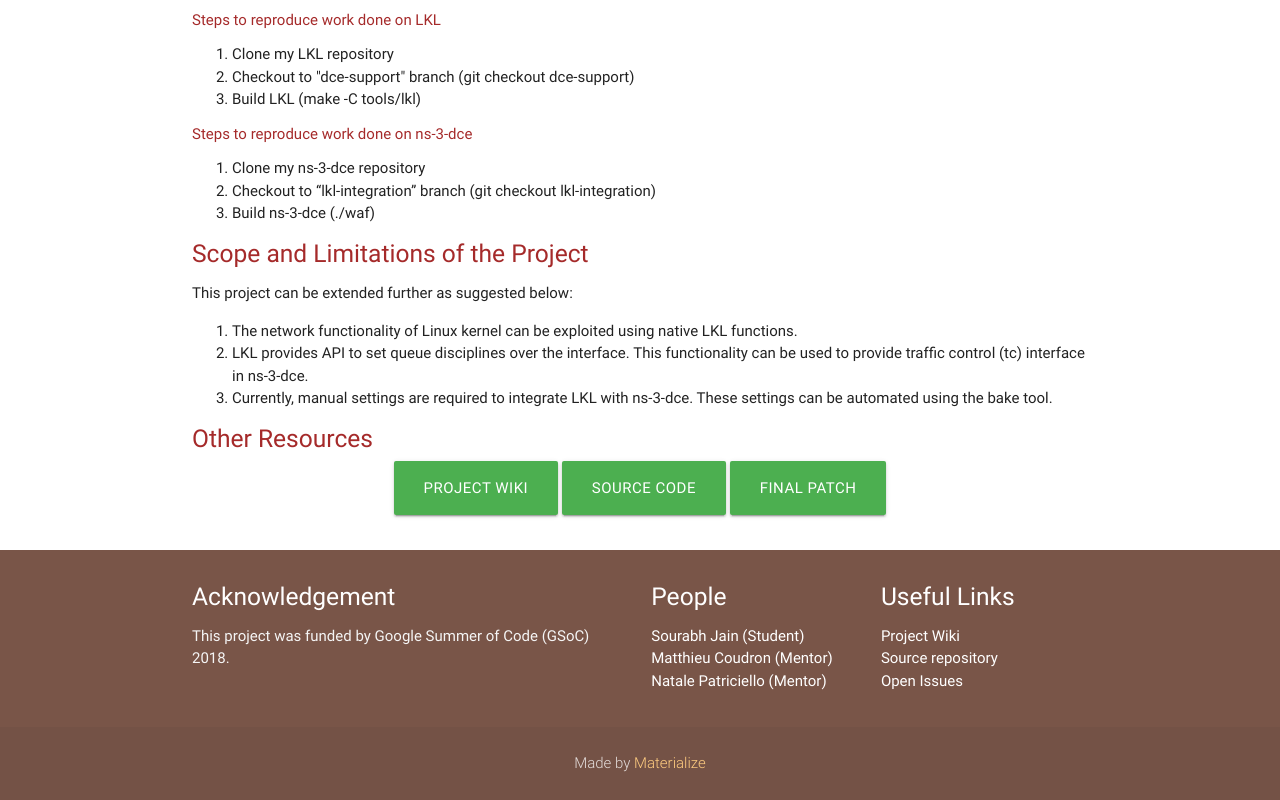
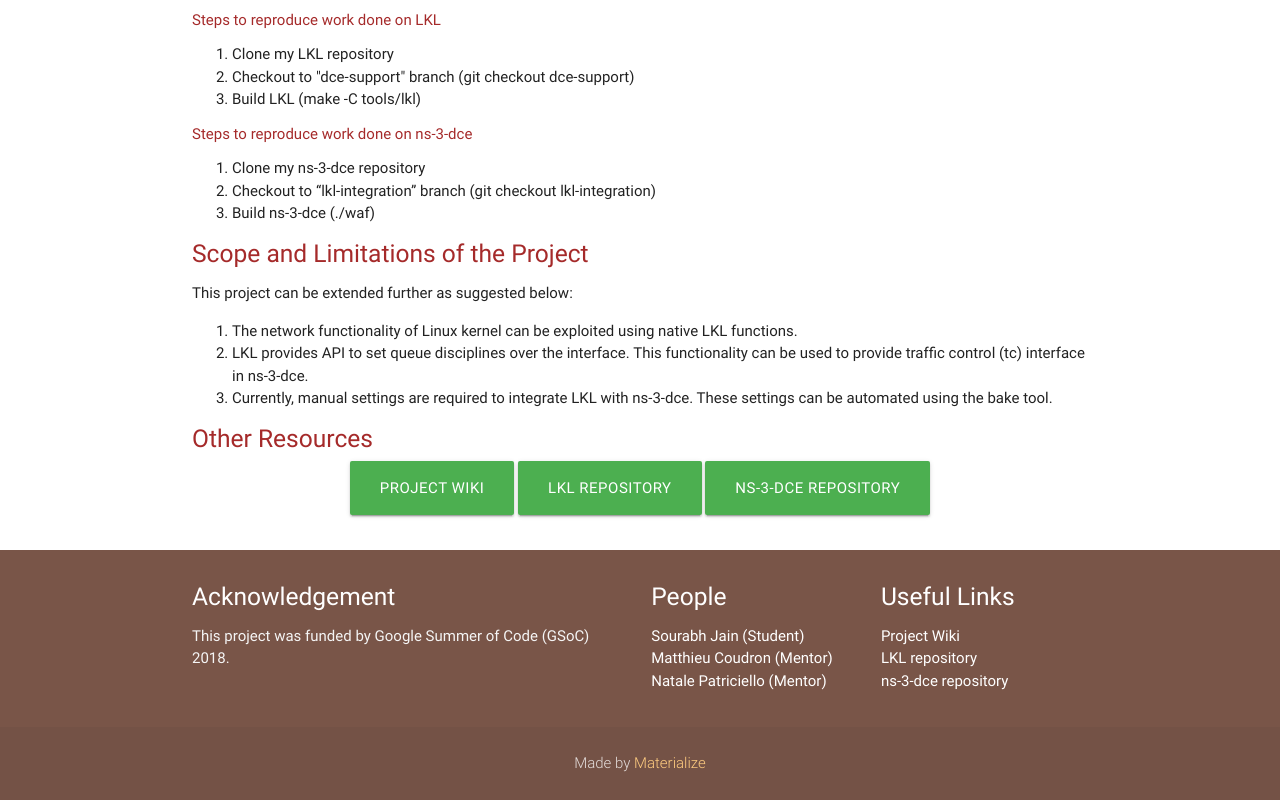
Before and after one commit to ns-3-dce-gsoc-2018/ns-3-dce-gsoc-2018.github.io, a plain HTML site: page index.html in a window 1280 px wide. Shown: the part 1261-2061 px from the top of the page. Drawn offline with nearby package versions, Linux system fonts and the light colour scheme.

Commit message:
Update links

```diff
--- a/index.html
+++ b/index.html
@@ -123,8 +123,8 @@ The sysctl get interface can also be used by other components in LKL. The patch
 
         <div class="row center">
         <a href="https://www.nsnam.org/wiki/GSoC2018_DCE_Upgrade" id="download-button" class="btn-large waves-effect waves-light green">Project Wiki</a>
-        <a href="#" id="download-button" class="btn-large waves-effect waves-light green">Source Code</a>
-        <a href="#" id="download-button" class="btn-large waves-effect waves-light green">Final Patch</a>
+        <a href="https://github.com/sourabhjains/linux/tree/dce-support" id="download-button" class="btn-large waves-effect waves-light green">LKL Repository</a>
+        <a href="https://github.com/sourabhjains/ns-3-dce/tree/lkl-integration" id="download-button" class="btn-large waves-effect waves-light green">ns-3-dce Repository</a>
 
         </div>
     </div>
@@ -150,8 +150,8 @@ The sysctl get interface can also be used by other components in LKL. The patch
           <h5 class="white-text">Useful Links</h5>
           <ul>
             <li><a class="white-text" href="https://www.nsnam.org/wiki/GSoC2018_DCE_Upgrade">Project Wiki</a></li>
-            <li><a class="white-text" href="#">Source repository</a></li>
-            <li><a class="white-text" href="#">Open Issues</a></li>
+            <li><a class="white-text" href="https://github.com/sourabhjains/linux/tree/dce-support">LKL repository</a></li>
+            <li><a class="white-text" href="https://github.com/sourabhjains/ns-3-dce/tree/lkl-integration">ns-3-dce repository</a></li>
           </ul>
         </div>
       </div>
```
